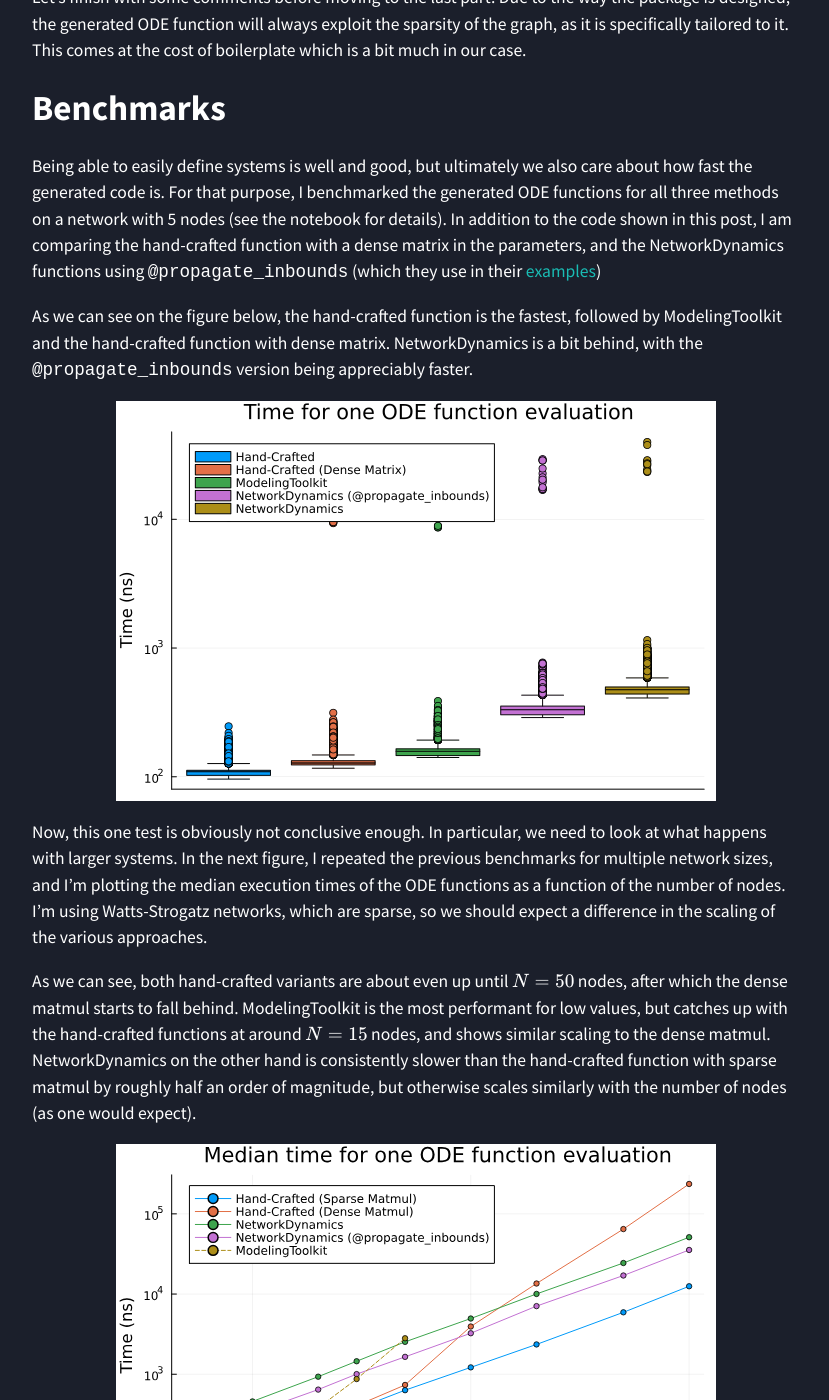
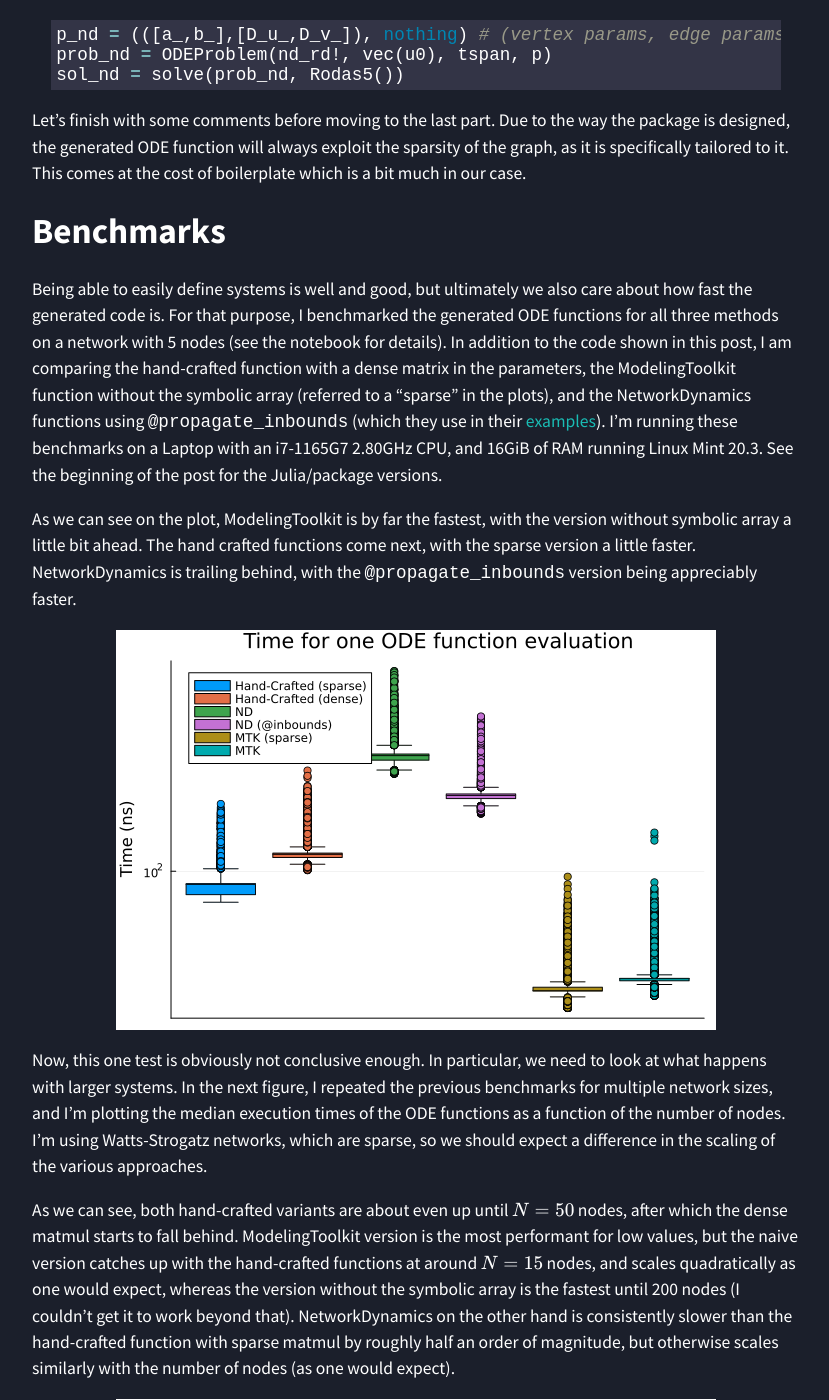
Before and after one commit to irregular-rhomboid/irregular-rhomboid.github.io, a Jekyll site: the page built from _posts/2023-05-31-julia-modelling-network-systems.md, in a window 1280 px wide and 1400 px high, scrolled down 6269 px. Shown: the whole window, without its empty margins (224-1053 px from the left). Built offline with Jekyll 4.4.1, drawn with Linux system fonts in a browser that asks for light colours; nearby versions of some CDN libraries; some of the changed text lies outside the part shown.

Commit message:
Add sparse MTK benchmark

````diff
--- a/_posts/2023-05-31-julia-modelling-network-systems.md
+++ b/_posts/2023-05-31-julia-modelling-network-systems.md
@@ -182,7 +182,9 @@ prob_mt = ODEProblem(sys_rd, u0_mt, tspan, p_mt)
 sol_mt = solve(prob_mt, Rodas5())
 ```
 
-Let us again comment a few things. One downside of this approach is the apparent need to use `(collect(L .=> L_))...` which adds every single entry of `L` individually in the parameters (I couldn't get it to work otherwise). This leads me to expect that this approach won't be able to exploit the sparsity of `L`. Another problem is that it apparently just crashes for more than about 200 nodes with a stack overflow...
+Let us again comment a few things. One downside of this approach is the apparent need to use `(collect(L .=> L_))...` which adds every single entry of `L` individually in the parameters (I couldn't get it to work otherwise). This leads me to expect that this approach won't be able to exploit the sparsity of `L`. Another problem is that it apparently just crashes for more than about 100 nodes with a stack overflow...
+
+A simple trick to avoid unrolling the dense matmul is to just use the Laplacian matrix directly in the equations, without the symbolic variable. ModelingToolkit will then tailor the generated code to the specific graph being used. This indeed work a little better, but compilation times are still an issue on my machine, and actually hang forever above 200 nodes.
 
 ## Approach 3: NetworkDynamics
 
@@ -231,17 +233,19 @@ Let's finish with some comments before moving to the last part. Due to the way t
 
 ## Benchmarks
 
-Being able to easily define systems is well and good, but ultimately we also care about how fast the generated code is. For that purpose, I benchmarked the generated ODE functions for all three methods on a network with 5 nodes (see the notebook for details). In addition to the code shown in this post, I am comparing the hand-crafted function with a dense matrix in the parameters, and the NetworkDynamics functions using `@propagate_inbounds` (which they use in their [examples](https://pik-icone.github.io/NetworkDynamics.jl/dev/directed_and_weighted_graphs/))
+Being able to easily define systems is well and good, but ultimately we also care about how fast the generated code is. For that purpose, I benchmarked the generated ODE functions for all three methods on a network with 5 nodes (see the notebook for details). In addition to the code shown in this post, I am comparing the hand-crafted function with a dense matrix in the parameters, the ModelingToolkit function without the symbolic array (referred to a "sparse" in the plots), and the NetworkDynamics functions using `@propagate_inbounds` (which they use in their [examples](https://pik-icone.github.io/NetworkDynamics.jl/dev/directed_and_weighted_graphs/)). I'm running these benchmarks on a Laptop with an i7-1165G7 2.80GHz CPU, and 16GiB of RAM running Linux Mint 20.3. See the beginning of the post for the Julia/package versions.
 
-As we can see on the figure below, the hand-crafted function is the fastest, followed by ModelingToolkit and the hand-crafted function with dense matrix. NetworkDynamics is a bit behind, with the `@propagate_inbounds` version being appreciably faster.
+As we can see on the plot, ModelingToolkit is by far the fastest, with the version without symbolic array a little bit ahead. The hand crafted functions come next, with the sparse version a little faster. NetworkDynamics is trailing behind, with the `@propagate_inbounds` version being appreciably faster.
 
 ![A boxplot comparing the speed of the three approaches](/assets/img/julia-network-systems/boxplot.png)
 
 Now, this one test is obviously not conclusive enough. In particular, we need to look at what happens with larger systems. In the next figure, I repeated the previous benchmarks for multiple network sizes, and I'm plotting the median execution times of the ODE functions as a function of the number of nodes. I'm using Watts-Strogatz networks, which are sparse, so we should expect a difference in the scaling of the various approaches.
 
-As we can see, both hand-crafted variants are about even up until $N=50$ nodes, after which the dense matmul starts to fall behind. ModelingToolkit is the most performant for low values, but catches up with the hand-crafted functions at around $N=15$ nodes, and shows similar scaling to the dense matmul. NetworkDynamics on the other hand is consistently slower than the hand-crafted function with sparse matmul by roughly half an order of magnitude, but otherwise scales similarly with the number of nodes (as one would expect).
+As we can see, both hand-crafted variants are about even up until $N=50$ nodes, after which the dense matmul starts to fall behind. ModelingToolkit version is the most performant for low values, but the naive version catches up with the hand-crafted functions at around $N=15$ nodes, and scales quadratically as one would expect, whereas the version without the symbolic array is the fastest until 200 nodes (I couldn't get it to work beyond that). NetworkDynamics on the other hand is consistently slower than the hand-crafted function with sparse matmul by roughly half an order of magnitude, but otherwise scales similarly with the number of nodes (as one would expect).
 
 ![A plot of the median run times of the three approaches](/assets/img/julia-network-systems/benchmarks.svg)
+
+Note that while ModelingToolkit generates the fastest functions, actually generating them takes a substantial time (about 20 seconds for 100 nodes, and 245 seconds for 200 nodes). It will also hog memory very quickly (the 200 nodes sparse version takes about 5.8 GiB!).
 
 Based on these observations, I'd stick with the hand-crafted method for most problems, using sparse matrices for large networks to save on memory. It would be nice if I found a way to work with ModelingToolkit for this, as it has the great advantage of being able to generate ODE functions that can run in parallel or on GPUs, which the hand-crafted functions can't as they are. As for NetworkDynamics, it doesn't perform great here, but this is not really the kind of systems it's intended for.
 
@@ -250,19 +254,21 @@ Based on these observations, I'd stick with the hand-crafted method for most pro
 Let's summarize what we discussed in this post.
 
 - When hand-crafting ODE functions, `@views` is your friend. So is `mul!`. It can be difficult to get rid of all the allocations in some cases, though.
-- ModelingToolkit is pretty good, but doesn't seem to handle large matrices of parameters well. Maybe I'm using it wrong, so it seems worth experimenting with. When debugging, `scalarize` is your friend.
+- ModelingToolkit is pretty good, but doesn't seem to handle large matrices of parameters well. Maybe I'm using it wrong, so it seems worth experimenting with. When debugging, `scalarize` is your friend. Beware compilation times.
 - NetworkDynamics adds a bit of boilerplate, for seemingly lackluster performance. Admittedly it's designed with heterogeneous systems like power networks in mind, but it seems like ModelingToolkit could do that job better. It should be noted that comparing it to `mul!` is a bit unfair, as the latter is heavily optimized. I suspect the adequate use of a [few macros](https://opensourc.es/blog/matrix-multiplication-performance/) could help here.
 
 Over all, each of the approaches covered here has its strengths and weaknesses. I will very likely come back to this with a more comprehensive set of benchmarks, comparing the effects of various options and optimizations, as well as more than just the function evaluations.
 
 ## Appendix
 
-I've kept a bunch of experimental details out of this post. In particular, I didn't say anything about the memory allocations, which actually follow a similar pattern as the execution times. See [the code](https://github.com/irregular-rhomboid/network-dynamics) for more.
+In the making of this post, I made a number of rookie mistakes. I list the biggest ones here for the record.
+
+I initially made the mistake of putting my parameters in arrays instead of tuples. This can dramatically affect performance. Always use tuples.
+
+Another mistake was running the first benchmark in a Jupyter notebook. For some reason, the results are slightly different there. In particular, the hand-crafted versions outperform ModelingToolkit (on my laptop). Be careful what environment you're running your benchmarks on.
 
 The difference between using Sparse and Dense matmuls is obviously highly dependent on the actual graph being used. A draft of this post used Erdos-Renyi graphs for the second benchmark, in which case both matmuls were about even as the Laplacian matrix wasn't sparse enough.
 
-I initially made the mistake of putting my parameters in arrays instead of tuples. This can dramatically affect performance. Always use tuples.
-
-As was pointed out by one of the [NetworkDynamics.jl devs](https://github.com/irregular-rhomboid/network-dynamics/issues/1#issuecomment-1571576405), ModelingToolkit also provides Jacobians, which gives it a big advantage over the two other approaches when actually solving the ODEs, which cannot be appreciated when only looking at the ODE function evaluations. The downside is that MTK can also take a significant time to compile the system.
+As was pointed out by one of the [NetworkDynamics.jl devs](https://github.com/irregular-rhomboid/network-dynamics/issues/1#issuecomment-1571576405), ModelingToolkit also provides Jacobians, which gives it a big advantage over the two other approaches when actually solving the ODEs, which cannot be appreciated when only looking at the ODE function evaluations.
 
 One thing I didn't use here, but tried and failed to get working a while ago is using [Split ODEs](https://docs.sciml.ai/DiffEqDocs/stable/types/split_ode_types/) to separate between the local nonlinear dynamics and the linear coupling dynamics. I don't expect this to affect the ODE function performance in this case.
````
Also changed, not shown: assets/img/julia-network-systems/benchmarks.svg, assets/img/julia-network-systems/boxplot.png.
